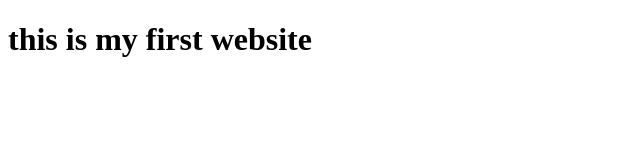
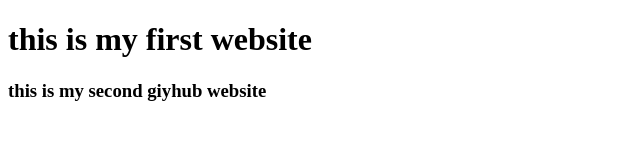
Before and after one commit to Hannanshaikh90/My-web-sites, a plain HTML site: page index.html in a window 1280 px wide. Shown: the whole page, without its empty margins (0-640 px from the left). Drawn offline with Linux system fonts and the light colour scheme.

Commit message:
Update index.html
change

```diff
--- a/index.html
+++ b/index.html
@@ -10,5 +10,7 @@
 </head>
 <body>
     <h1>this is my first website</h1>
+
+    <h3>this is my second giyhub website</h3>
 </body>
 </html>
```
